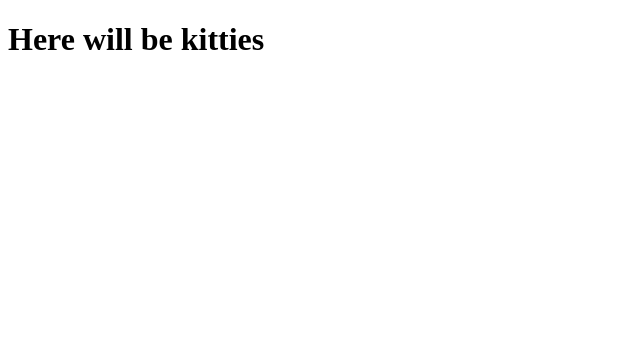
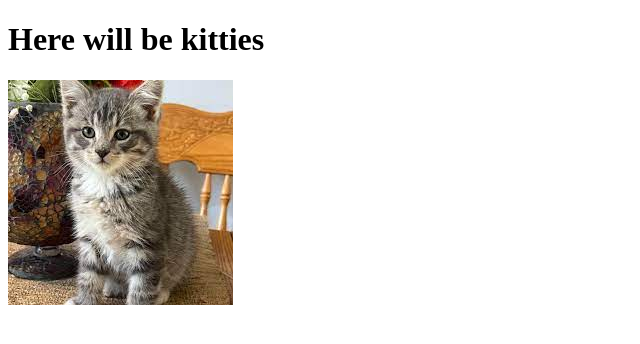
Before and after one commit to dmytmeln/basics, a plain HTML site: page index.html in a window 1280 px wide. Shown: the whole page, without its empty margins (0-640 px from the left). Drawn offline with Linux system fonts and the light colour scheme.

Commit message:
Img with cat has been added

```diff
--- a/index.html
+++ b/index.html
@@ -7,6 +7,7 @@
 </head>
 <body>
     <h1>Here will be kitties</h1>
+    <img src="img/kittie.jpg" alt="Kittie">
 
 </body>
 </html>
```
Also changed, not shown: img/kittie.jpg (added).
